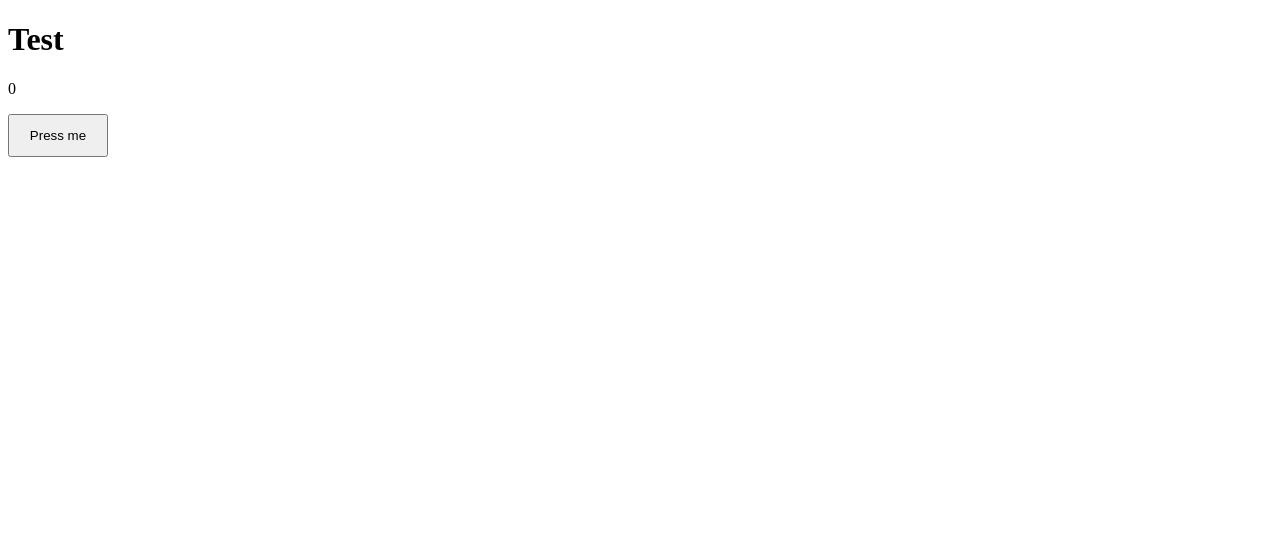
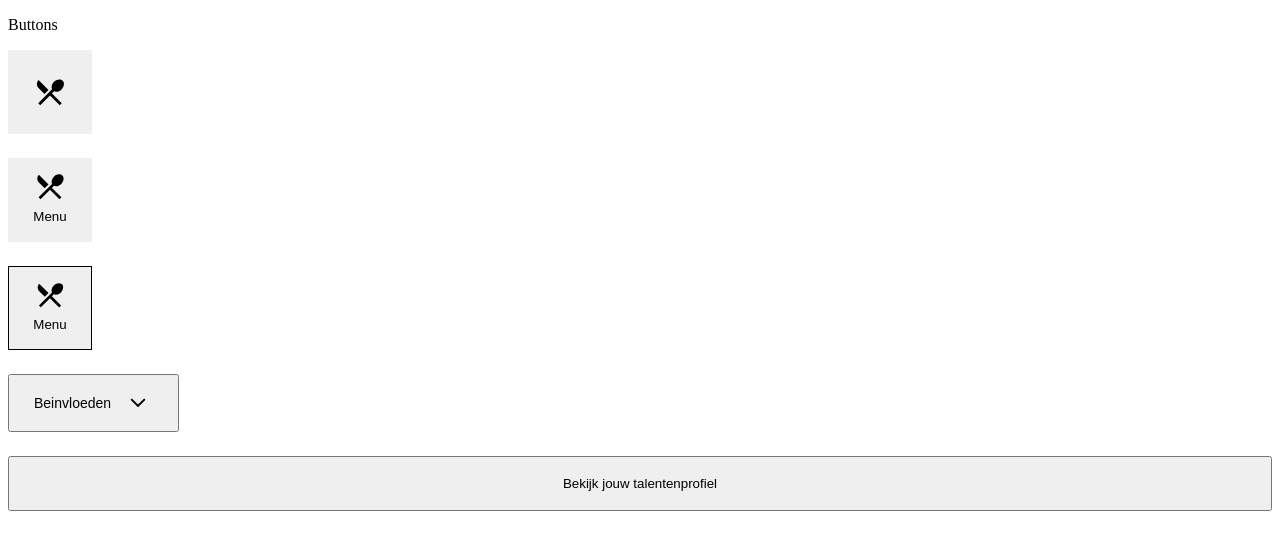
Before and after one commit to morize/forte-demo, a React (Vite) app in the folder client/: page / in a window 1280 px wide. Shown: the top 550 px of the page. Built offline with nearby package versions, Linux system fonts and the light colour scheme.

Commit message:
client/removed testbutton component, implemented test environment to showcase the implemented buttons

```diff
--- a/client/src/App.tsx
+++ b/client/src/App.tsx
@@ -1,15 +1,32 @@
 import { useState } from "react";
-import Button from "./components/atoms/Button/Button";
+import styled from "styled-components";
+
+import IconButton from "./components/atoms/Button/IconButton";
+import BaseButton from "./components/atoms/Button/BaseButton";
+import DropdownButton from "./components/atoms/Button/DropdownButton";
+
+import { MenuIcon } from "./components/atoms/Icons/Icons";
+
+const SButtonContainer = styled.div`
+  & button {
+    margin-bottom: 24px;
+  }
+`;
 
 function App() {
   const [count, setCount] = useState(0);
 
   return (
-    <div>
-      <h1>Test</h1>
-      <p>{count}</p>
-      <Button label={"Press me"} onClick={() => setCount(count + 1)} />
-    </div>
+    <SButtonContainer>
+      <p>Buttons</p>
+      <IconButton icon={<MenuIcon />} />
+      <IconButton icon={<MenuIcon />} label="Menu"  />
+
+      <IconButton icon={<MenuIcon />} label="Menu" hasBorder />
+
+      <DropdownButton label="Beinvloeden" />
+      <BaseButton label="Bekijk jouw talentenprofiel" />
+    </SButtonContainer>
   );
 }
 
--- a/client/src/components/atoms/Button/Button.tsx
+++ /dev/null
@@ -1,17 +0,0 @@
-import { ButtonHTMLAttributes } from "react";
-import styled from "styled-components";
-
-interface IButton extends ButtonHTMLAttributes<HTMLButtonElement> {
-  label: String;
-}
-
-const StyledButton = styled.button`
-  width: 100px;
-  padding: 12px;
-`;
-
-const Button = ({ label, ...rest }: IButton) => {
-  return <StyledButton {...rest}>{label}</StyledButton>;
-};
-
-export default Button;
```
